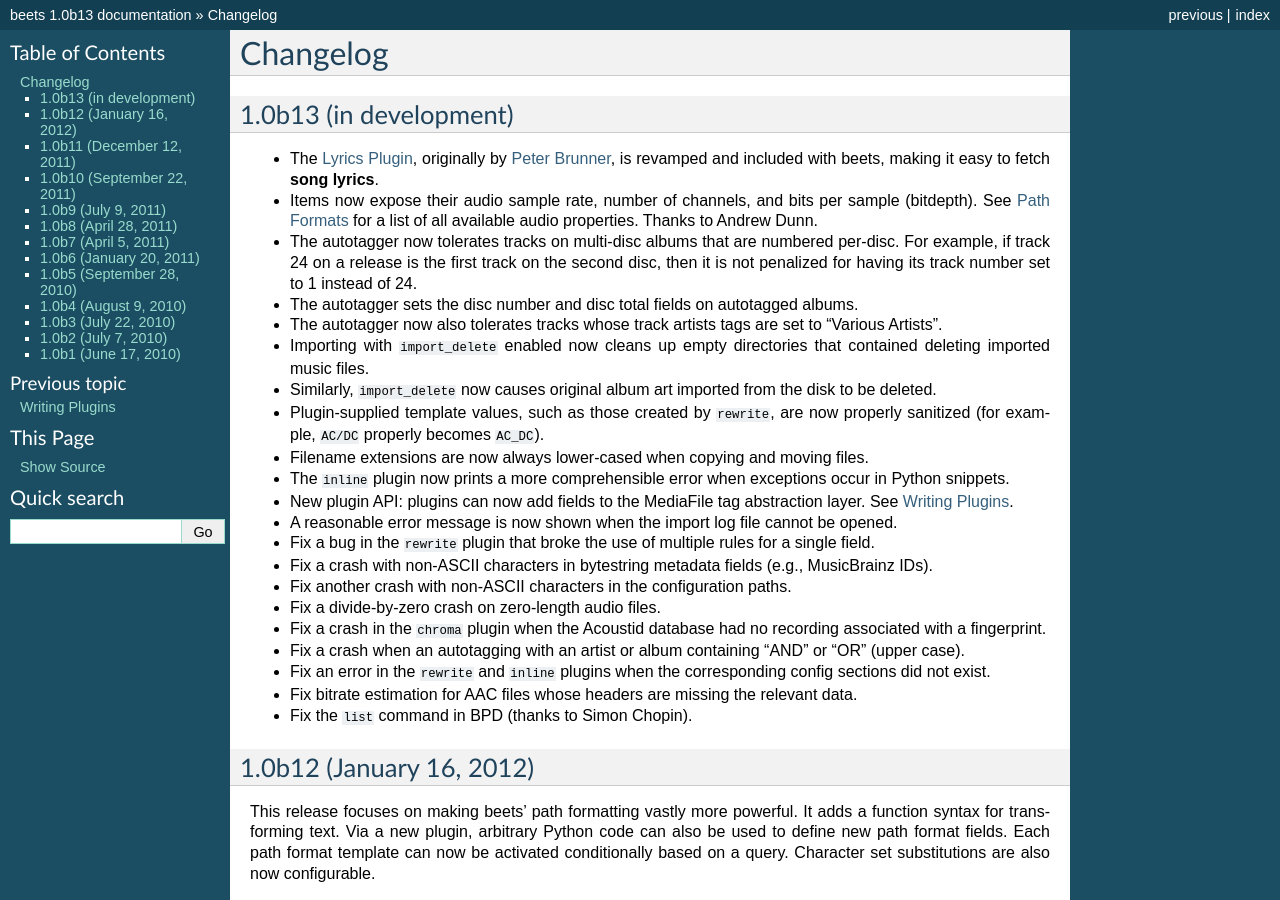
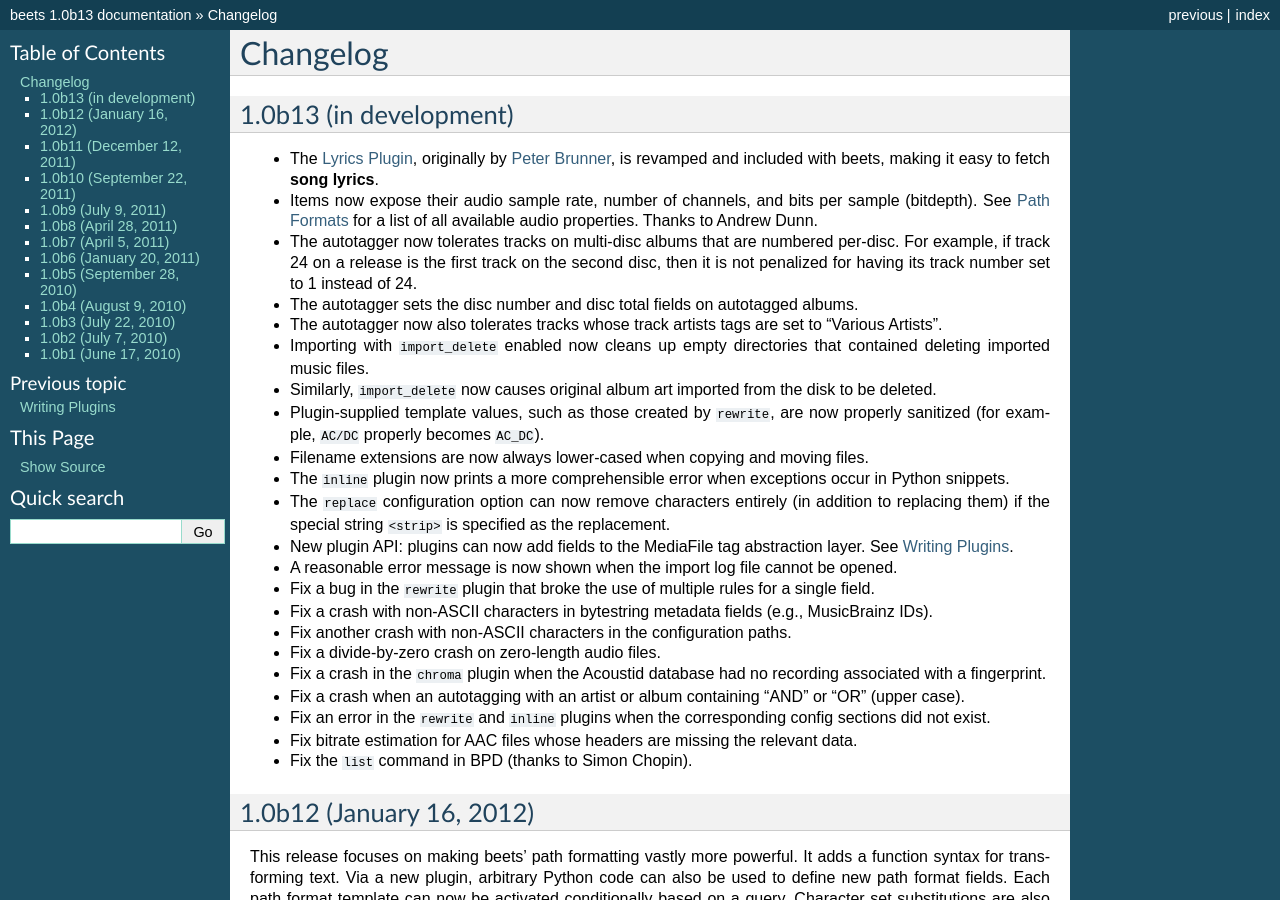
Before and after one commit to google-code-export/beets, a Sphinx documentation site: the page built from docs/changelog.rst, in a window 1280 px wide and 900 px high. Built offline with Sphinx 7.4.7, drawn with Linux system fonts in a browser that asks for light colours.

Commit message:
strip characters in replacement

```diff
--- a/docs/changelog.rst
+++ b/docs/changelog.rst
@@ -26,6 +26,9 @@
 * Filename extensions are now always lower-cased when copying and moving files.
 * The ``inline`` plugin now prints a more comprehensible error when exceptions
   occur in Python snippets.
+* The ``replace`` configuration option can now remove characters entirely (in
+  addition to replacing them) if the special string ``<strip>`` is specified as
+  the replacement.
 * New plugin API: plugins can now add fields to the MediaFile tag abstraction
   layer. See :ref:`writing-plugins`.
 * A reasonable error message is now shown when the import log file cannot be
--- a/docs/reference/config.rst
+++ b/docs/reference/config.rst
@@ -108,6 +108,12 @@
 
     This will avoid using a literal space and thus confusing beets. (``\s`` also
     matches tabs and newlines, but that is probably fine.)
+
+    To remove characters entirely, use ``<strip>`` as the replacement. For
+    example, to remove all vowels from your filenames::
+
+        replace = [aeiou] <strip>
+                  ...
 
 ``art_filename``
     When importing album art, the name of the file (without extension) where the
```
Also changed, not shown: 1 other file.
